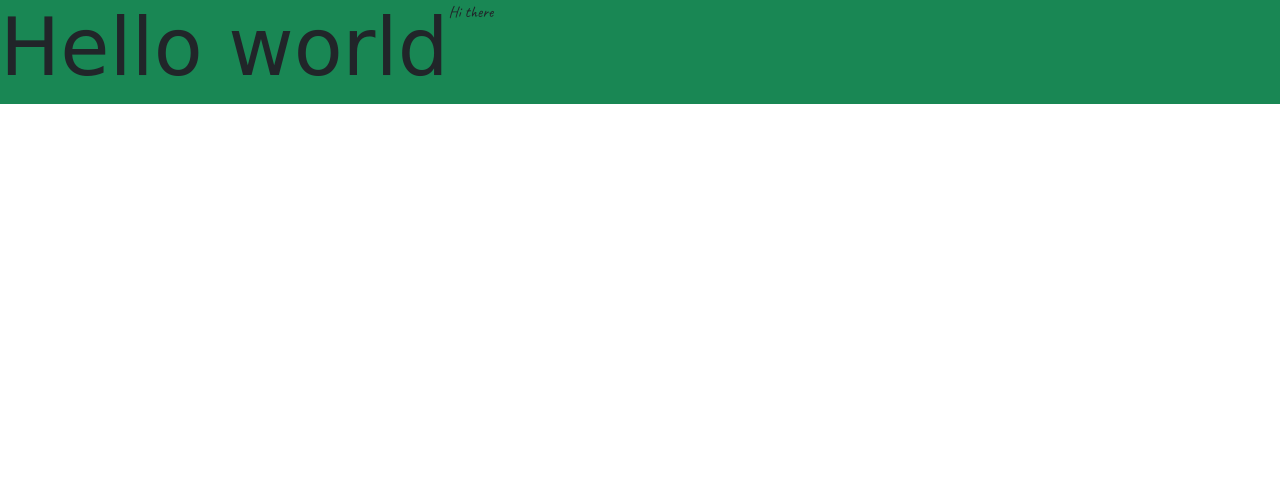
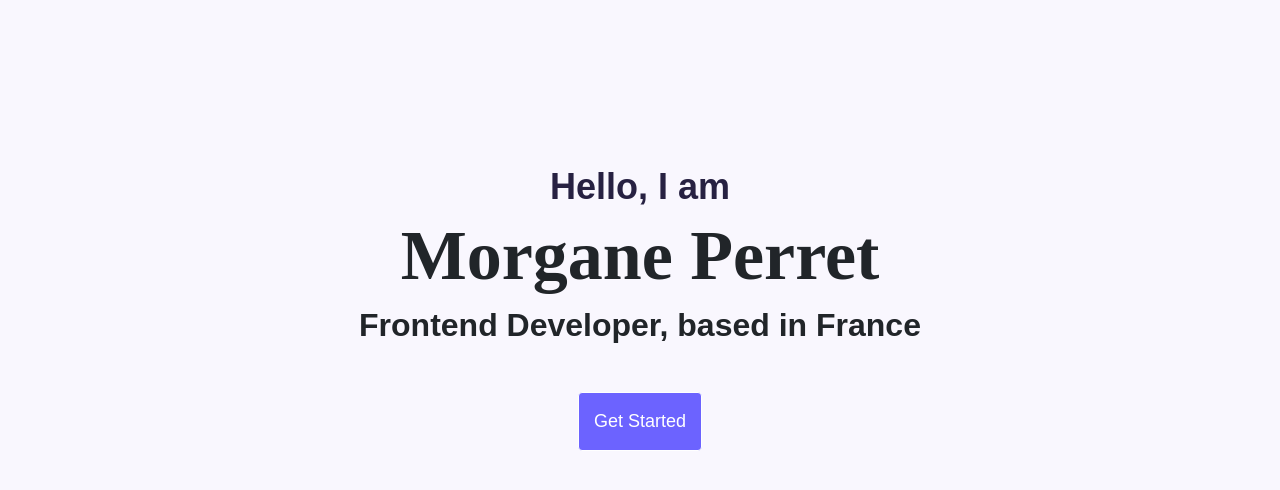
Before and after one commit to mperret10/Portfolio-project, a plain HTML site: page index.html in a window 1280 px wide. Drawn offline with nearby package versions, Linux system fonts and the light colour scheme; a web font is replaced by a local one.

Commit message:
homepage setup html/css

```diff
--- a/index.html
+++ b/index.html
@@ -25,9 +25,13 @@
     <title>Portfolio Project</title>
   </head>
   <body>
-    <div class="d-flex bg-success">
-      <h1>Hello world</h1>
-      <p>Hi there</p>
+    <div class="hero">
+      <p>Hello, I am</p>
+      <h1>Morgane Perret</h1>
+      <h2 class="mb-5">Frontend Developer, based in France</h2>
+      <div>
+        <a href="#" class="btn btn-branding">Get Started</a>
+      </div>
     </div>
   </body>
 </html>
--- a/styles/portfolio.css
+++ b/styles/portfolio.css
@@ -1,7 +1,48 @@
-h1 {
-  font-family: "Edu NSW ACT Foundation", cursive;
-  font-size: 80px;
+:root {
+  --branding-color: #6c63ff;
+  --secondary-color: #f9f7fe;
+  --heading-font-family: "Playfair Display", serif;
+  --default-font-family: "poppins", sans-serif;
+}
+body {
+  font-family: var(--default-font-family);
+}
+h1,
+h2,
+h3,
+h4,
+h5,
+h6 {
+  font-family: var(--heading-font-family);
+  text-align: center;
+  font-weight: bold;
 }
 p {
-  font-family: "Caveat", cursive;
+  font-family: var(--default-font-family);
 }
+h1 {
+  font-size: 70px;
+}
+.btn {
+  font-size: 18px;
+  background: var(--branding-color);
+  color: white;
+  border-color: white;
+  padding: 15px;
+  border-radius: 4px;
+  line-height: 27px;
+}
+.hero {
+  background: var(--secondary-color);
+  text-align: center;
+  padding: 160px 20px;
+}
+.hero p {
+  font-size: 36px;
+  font-weight: bold;
+  margin: 0;
+  color: #272142;
+}
+.hero h2 {
+  font-family: "poppins", sans-serif;
+}
```
